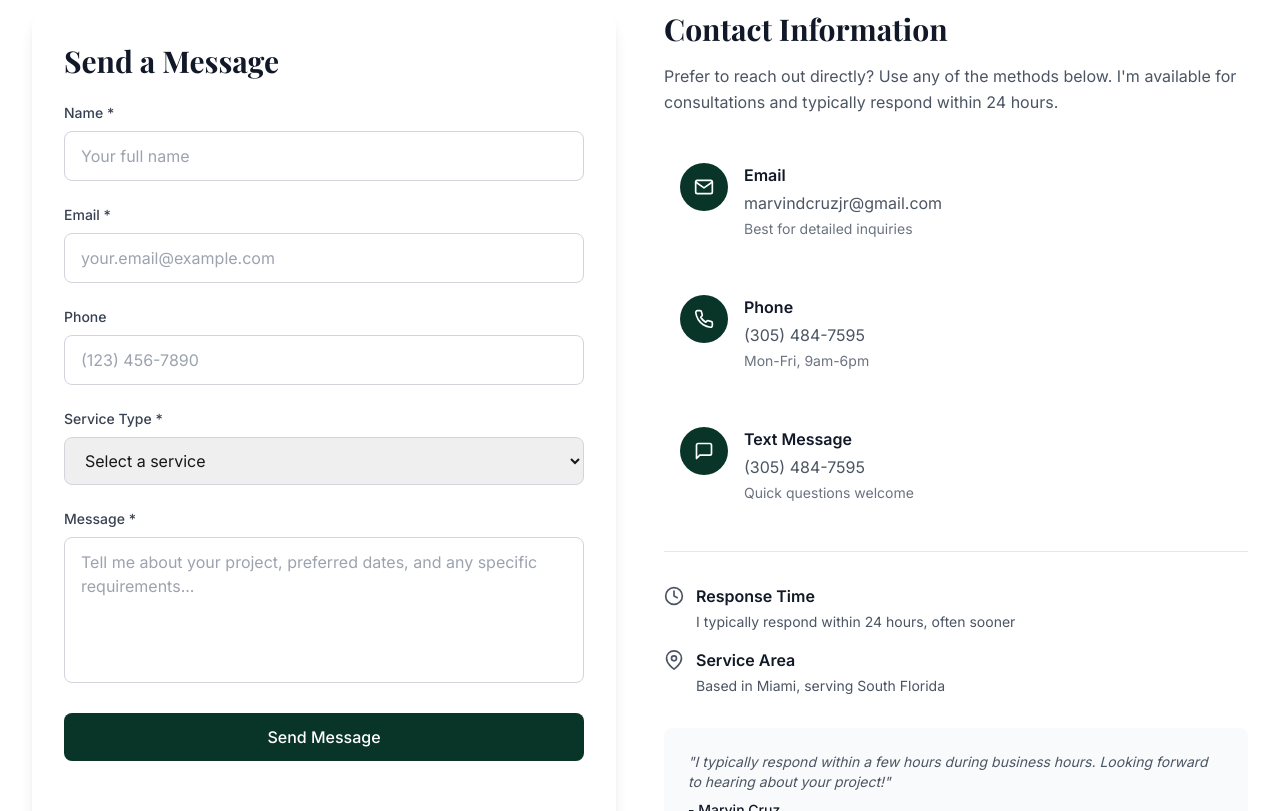
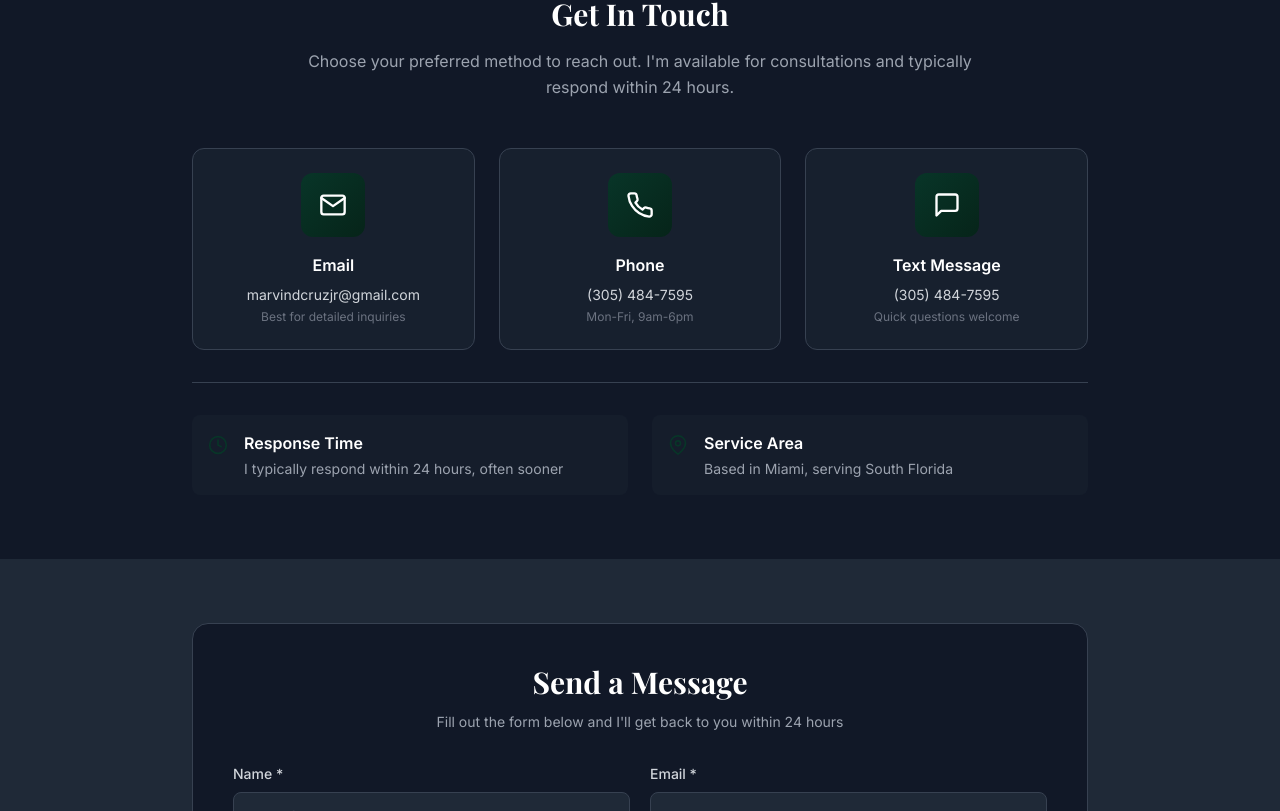
Before and after one commit to cdeleon-305/marvin-cruz-photography, a Next.js app: page /contact in a window 1280 px wide. Shown: the part 409-1220 px from the top of the page. Built offline with nearby package versions, Linux system fonts and the light colour scheme; a web font is replaced by a local one.

Commit message:
fix: contact page contrast issue

```diff
--- a/app/contact/page.tsx
+++ b/app/contact/page.tsx
@@ -9,25 +9,30 @@ export const metadata: Metadata = {
 
 export default function Contact() {
   return (
-    <div className="pt-20">
-      <div className="bg-brand text-white py-16 px-4 sm:px-6 lg:px-8">
-        <div className="max-w-7xl mx-auto text-center">
-          <h1 className="font-display text-4xl md:text-6xl font-bold mb-4">
+    <div className="min-h-screen bg-gray-900">
+      {/* Hero Section */}
+      <div className="bg-gradient-to-br from-gray-900 via-gray-800 to-gray-900 text-white pt-32 pb-16 px-4 sm:px-6 lg:px-8">
+        <div className="max-w-4xl mx-auto text-center">
+          <h1 className="font-display text-4xl md:text-6xl font-bold mb-6 bg-gradient-to-r from-white to-gray-300 bg-clip-text text-transparent">
             Let's Work Together
           </h1>
-          <p className="text-lg text-gray-300 max-w-2xl mx-auto">
-            Ready to capture your special moments? Fill out the form below or
-            reach out directly
+          <p className="text-xl text-gray-300 max-w-2xl mx-auto leading-relaxed">
+            Ready to capture your special moments? Reach out using any method below
           </p>
         </div>
       </div>
 
-      <section className="py-20 px-4 sm:px-6 lg:px-8">
-        <div className="max-w-7xl mx-auto">
-          <div className="grid grid-cols-1 lg:grid-cols-2 gap-12">
-            <ContactForm />
-            <ContactInfo />
-          </div>
+      {/* Contact Info Section */}
+      <section className="py-16 px-4 sm:px-6 lg:px-8 bg-gray-900">
+        <div className="max-w-4xl mx-auto">
+          <ContactInfo />
+        </div>
+      </section>
+
+      {/* Form Section */}
+      <section className="py-16 px-4 sm:px-6 lg:px-8 bg-gray-800">
+        <div className="max-w-4xl mx-auto">
+          <ContactForm />
         </div>
       </section>
     </div>
--- a/components/ContactForm.tsx
+++ b/components/ContactForm.tsx
@@ -55,15 +55,22 @@ export default function ContactForm() {
   };
 
   return (
-    <div className="bg-white p-8 rounded-2xl shadow-lg">
-      <h2 className="font-display text-3xl font-bold text-gray-900 mb-6">
+    <div className="bg-gray-900 p-8 md:p-10 rounded-2xl border border-gray-700">
+      <div className="text-center mb-8">
+        <h2 className="font-display text-3xl font-bold text-white mb-3">
           Send a Message
         </h2>
+        <p className="text-gray-400 text-sm">
+          Fill out the form below and I'll get back to you within 24 hours
+        </p>
+      </div>
 
-      <form onSubmit={handleSubmit} className="space-y-6">
+      <form onSubmit={handleSubmit} className="space-y-5">
+        {/* Name & Email Row */}
+        <div className="grid grid-cols-1 md:grid-cols-2 gap-5">
           {/* Name */}
           <div>
-          <label htmlFor="name" className="block text-sm font-medium text-gray-700 mb-2">
+            <label htmlFor="name" className="block text-sm font-medium text-gray-300 mb-2">
               Name *
             </label>
             <input
@@ -73,14 +80,14 @@ export default function ContactForm() {
               required
               value={formData.name}
               onChange={handleChange}
-            className="w-full px-4 py-3 border border-gray-300 rounded-lg focus:ring-2 focus:ring-brand focus:border-transparent transition-colors"
+              className="w-full px-4 py-3 bg-gray-800 border border-gray-700 text-white rounded-lg focus:ring-2 focus:ring-brand focus:border-brand transition-all placeholder-gray-500"
               placeholder="Your full name"
             />
           </div>
 
           {/* Email */}
           <div>
-          <label htmlFor="email" className="block text-sm font-medium text-gray-700 mb-2">
+            <label htmlFor="email" className="block text-sm font-medium text-gray-300 mb-2">
               Email *
             </label>
             <input
@@ -90,14 +97,17 @@ export default function ContactForm() {
               required
               value={formData.email}
               onChange={handleChange}
-            className="w-full px-4 py-3 border border-gray-300 rounded-lg focus:ring-2 focus:ring-brand focus:border-transparent transition-colors"
+              className="w-full px-4 py-3 bg-gray-800 border border-gray-700 text-white rounded-lg focus:ring-2 focus:ring-brand focus:border-brand transition-all placeholder-gray-500"
               placeholder="your.email@example.com"
             />
           </div>
+        </div>
 
+        {/* Phone & Service Type Row */}
+        <div className="grid grid-cols-1 md:grid-cols-2 gap-5">
           {/* Phone */}
           <div>
-          <label htmlFor="phone" className="block text-sm font-medium text-gray-700 mb-2">
+            <label htmlFor="phone" className="block text-sm font-medium text-gray-300 mb-2">
               Phone
             </label>
             <input
@@ -106,14 +116,14 @@ export default function ContactForm() {
               name="phone"
               value={formData.phone}
               onChange={handleChange}
-            className="w-full px-4 py-3 border border-gray-300 rounded-lg focus:ring-2 focus:ring-brand focus:border-transparent transition-colors"
+              className="w-full px-4 py-3 bg-gray-800 border border-gray-700 text-white rounded-lg focus:ring-2 focus:ring-brand focus:border-brand transition-all placeholder-gray-500"
               placeholder="(123) 456-7890"
             />
           </div>
 
           {/* Service Type */}
           <div>
-          <label htmlFor="serviceType" className="block text-sm font-medium text-gray-700 mb-2">
+            <label htmlFor="serviceType" className="block text-sm font-medium text-gray-300 mb-2">
               Service Type *
             </label>
             <select
@@ -122,7 +132,7 @@ export default function ContactForm() {
               required
               value={formData.serviceType}
               onChange={handleChange}
-            className="w-full px-4 py-3 border border-gray-300 rounded-lg focus:ring-2 focus:ring-brand focus:border-transparent transition-colors"
+              className="w-full px-4 py-3 bg-gray-800 border border-gray-700 text-white rounded-lg focus:ring-2 focus:ring-brand focus:border-brand transition-all"
             >
               <option value="">Select a service</option>
               <option value="sports">Sporting Event</option>
@@ -133,20 +143,21 @@ export default function ContactForm() {
               <option value="other">Other</option>
             </select>
           </div>
+        </div>
 
         {/* Message */}
         <div>
-          <label htmlFor="message" className="block text-sm font-medium text-gray-700 mb-2">
+          <label htmlFor="message" className="block text-sm font-medium text-gray-300 mb-2">
             Message *
           </label>
           <textarea
             id="message"
             name="message"
             required
-            rows={5}
+            rows={6}
             value={formData.message}
             onChange={handleChange}
-            className="w-full px-4 py-3 border border-gray-300 rounded-lg focus:ring-2 focus:ring-brand focus:border-transparent transition-colors resize-none"
+            className="w-full px-4 py-3 bg-gray-800 border border-gray-700 text-white rounded-lg focus:ring-2 focus:ring-brand focus:border-brand transition-all resize-none placeholder-gray-500"
             placeholder="Tell me about your project, preferred dates, and any specific requirements..."
           />
         </div>
@@ -155,23 +166,23 @@ export default function ContactForm() {
         <button
           type="submit"
           disabled={status === "loading"}
-          className="w-full bg-brand text-white px-8 py-3 rounded-lg font-medium hover:bg-brand-dark transition-colors disabled:opacity-50 disabled:cursor-not-allowed"
+          className="w-full bg-gradient-to-r from-brand to-brand-dark text-white px-8 py-4 rounded-lg font-semibold hover:shadow-lg hover:shadow-brand/50 transition-all disabled:opacity-50 disabled:cursor-not-allowed disabled:hover:shadow-none"
         >
           {status === "loading" ? "Sending..." : "Send Message"}
         </button>
 
         {/* Status Messages */}
         {status === "success" && (
-          <div className="p-4 bg-green-50 border border-green-200 rounded-lg">
-            <p className="text-green-800 text-sm">
+          <div className="p-4 bg-green-900/30 border border-green-700 rounded-lg">
+            <p className="text-green-300 text-sm">
               Thanks for reaching out! I'll get back to you within 24 hours.
             </p>
           </div>
         )}
 
         {status === "error" && (
-          <div className="p-4 bg-red-50 border border-red-200 rounded-lg">
-            <p className="text-red-800 text-sm">
+          <div className="p-4 bg-red-900/30 border border-red-700 rounded-lg">
+            <p className="text-red-300 text-sm">
               Oops! Something went wrong. Please try again or email me directly.
             </p>
           </div>
--- a/components/ContactInfo.tsx
+++ b/components/ContactInfo.tsx
@@ -3,101 +3,84 @@ import { FiMail, FiPhone, FiMessageSquare, FiClock, FiMapPin } from "react-icons
 export default function ContactInfo() {
   return (
     <div className="space-y-8">
-      <div>
-        <h2 className="font-display text-3xl font-bold text-gray-900 mb-4">
-          Contact Information
+      <div className="text-center mb-12">
+        <h2 className="font-display text-3xl font-bold text-white mb-4">
+          Get In Touch
         </h2>
-        <p className="text-gray-600 leading-relaxed">
-          Prefer to reach out directly? Use any of the methods below. I'm available
-          for consultations and typically respond within 24 hours.
+        <p className="text-gray-400 leading-relaxed max-w-2xl mx-auto">
+          Choose your preferred method to reach out. I'm available for consultations
+          and typically respond within 24 hours.
         </p>
       </div>
 
-      {/* Contact Methods */}
-      <div className="space-y-6">
+      {/* Contact Methods Grid */}
+      <div className="grid grid-cols-1 md:grid-cols-3 gap-6">
         {/* Email */}
         <a
           href="mailto:marvindcruzjr@gmail.com"
-          className="flex items-start space-x-4 p-4 rounded-lg hover:bg-gray-50 transition-colors group"
+          className="flex flex-col items-center p-6 rounded-xl bg-gray-800/50 border border-gray-700 hover:border-brand hover:bg-gray-800 transition-all group"
         >
-          <div className="flex-shrink-0">
-            <div className="w-12 h-12 bg-brand text-white rounded-full flex items-center justify-center group-hover:bg-gray-800 transition-colors">
-              <FiMail className="w-5 h-5" />
-            </div>
+          <div className="w-16 h-16 bg-gradient-to-br from-brand to-brand-dark rounded-xl flex items-center justify-center mb-4 group-hover:scale-110 transition-transform">
+            <FiMail className="w-7 h-7 text-white" />
           </div>
-          <div>
-            <h3 className="font-semibold text-gray-900 mb-1">Email</h3>
-            <p className="text-gray-600">marvindcruzjr@gmail.com</p>
-            <p className="text-sm text-gray-500 mt-1">Best for detailed inquiries</p>
-          </div>
+          <h3 className="font-semibold text-white mb-2">Email</h3>
+          <p className="text-gray-300 text-sm mb-1">marvindcruzjr@gmail.com</p>
+          <p className="text-xs text-gray-500">Best for detailed inquiries</p>
         </a>
 
         {/* Phone */}
         <a
           href="tel:+13054847595"
-          className="flex items-start space-x-4 p-4 rounded-lg hover:bg-gray-50 transition-colors group"
+          className="flex flex-col items-center p-6 rounded-xl bg-gray-800/50 border border-gray-700 hover:border-brand hover:bg-gray-800 transition-all group"
         >
-          <div className="flex-shrink-0">
-            <div className="w-12 h-12 bg-brand text-white rounded-full flex items-center justify-center group-hover:bg-gray-800 transition-colors">
-              <FiPhone className="w-5 h-5" />
-            </div>
+          <div className="w-16 h-16 bg-gradient-to-br from-brand to-brand-dark rounded-xl flex items-center justify-center mb-4 group-hover:scale-110 transition-transform">
+            <FiPhone className="w-7 h-7 text-white" />
           </div>
-          <div>
-            <h3 className="font-semibold text-gray-900 mb-1">Phone</h3>
-            <p className="text-gray-600">(305) 484-7595</p>
-            <p className="text-sm text-gray-500 mt-1">Mon-Fri, 9am-6pm</p>
-          </div>
+          <h3 className="font-semibold text-white mb-2">Phone</h3>
+          <p className="text-gray-300 text-sm mb-1">(305) 484-7595</p>
+          <p className="text-xs text-gray-500">Mon-Fri, 9am-6pm</p>
         </a>
 
         {/* Text/SMS */}
         <a
           href="sms:+13054847595"
-          className="flex items-start space-x-4 p-4 rounded-lg hover:bg-gray-50 transition-colors group"
+          className="flex flex-col items-center p-6 rounded-xl bg-gray-800/50 border border-gray-700 hover:border-brand hover:bg-gray-800 transition-all group"
         >
-          <div className="flex-shrink-0">
-            <div className="w-12 h-12 bg-brand text-white rounded-full flex items-center justify-center group-hover:bg-gray-800 transition-colors">
-              <FiMessageSquare className="w-5 h-5" />
-            </div>
+          <div className="w-16 h-16 bg-gradient-to-br from-brand to-brand-dark rounded-xl flex items-center justify-center mb-4 group-hover:scale-110 transition-transform">
+            <FiMessageSquare className="w-7 h-7 text-white" />
           </div>
-          <div>
-            <h3 className="font-semibold text-gray-900 mb-1">Text Message</h3>
-            <p className="text-gray-600">(305) 484-7595</p>
-            <p className="text-sm text-gray-500 mt-1">Quick questions welcome</p>
-          </div>
+          <h3 className="font-semibold text-white mb-2">Text Message</h3>
+          <p className="text-gray-300 text-sm mb-1">(305) 484-7595</p>
+          <p className="text-xs text-gray-500">Quick questions welcome</p>
         </a>
       </div>
 
       {/* Additional Info */}
-      <div className="border-t border-gray-200 pt-8 space-y-4">
-        <div className="flex items-start space-x-3">
-          <FiClock className="w-5 h-5 text-gray-600 mt-0.5" />
+      <div className="grid grid-cols-1 md:grid-cols-2 gap-6 mt-12 pt-8 border-t border-gray-700">
+        <div className="flex items-start space-x-4 p-4 rounded-lg bg-gray-800/30">
+          <div className="flex-shrink-0 mt-1">
+            <FiClock className="w-5 h-5 text-brand" />
+          </div>
           <div>
-            <h3 className="font-semibold text-gray-900 mb-1">Response Time</h3>
-            <p className="text-gray-600 text-sm">
+            <h3 className="font-semibold text-white mb-1">Response Time</h3>
+            <p className="text-gray-400 text-sm">
               I typically respond within 24 hours, often sooner
             </p>
           </div>
         </div>
 
-        <div className="flex items-start space-x-3">
-          <FiMapPin className="w-5 h-5 text-gray-600 mt-0.5" />
+        <div className="flex items-start space-x-4 p-4 rounded-lg bg-gray-800/30">
+          <div className="flex-shrink-0 mt-1">
+            <FiMapPin className="w-5 h-5 text-brand" />
+          </div>
           <div>
-            <h3 className="font-semibold text-gray-900 mb-1">Service Area</h3>
-            <p className="text-gray-600 text-sm">
+            <h3 className="font-semibold text-white mb-1">Service Area</h3>
+            <p className="text-gray-400 text-sm">
               Based in Miami, serving South Florida
             </p>
           </div>
         </div>
       </div>
-
-      {/* Social Proof */}
-      <div className="bg-gray-50 p-6 rounded-lg">
-        <p className="text-sm text-gray-600 italic">
-          "I typically respond within a few hours during business hours. Looking
-          forward to hearing about your project!"
-        </p>
-        <p className="text-sm font-medium text-gray-900 mt-2">- Marvin Cruz</p>
-      </div>
     </div>
   );
 }
```
Lines whose indentation alone changed are shown as unchanged.
